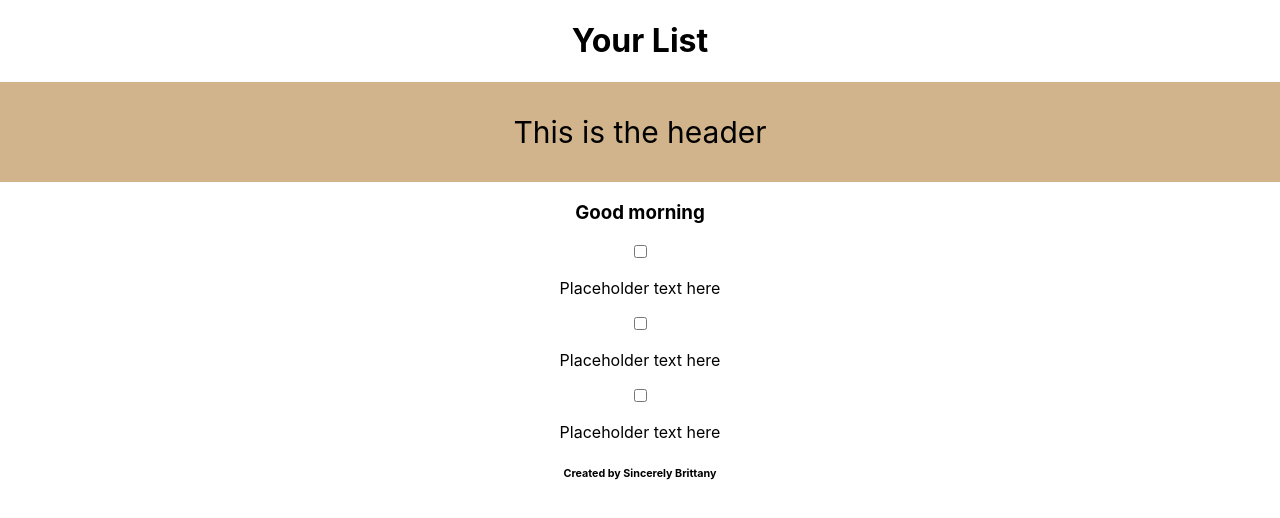
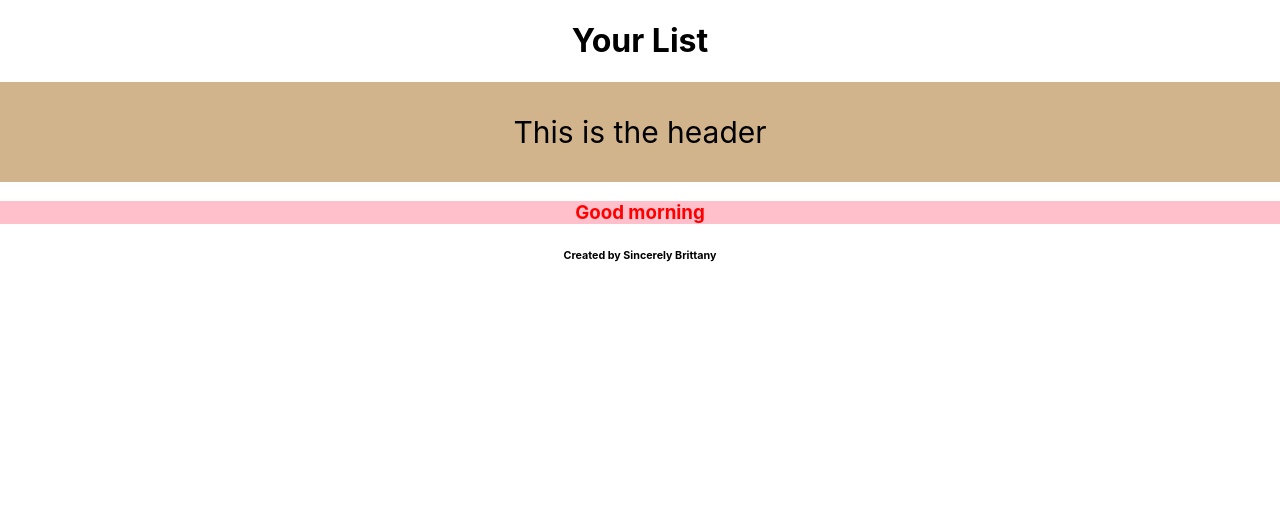
Before and after one commit to SincerelyBrittany/react-simple-todo-application, a React (Create React App) app: page / in a window 1280 px wide. Shown: the top 518 px of the page. Built offline with nearby package versions, Linux system fonts and the light colour scheme.

Commit message:
adds todo item file

```diff
--- a/src/Components/ListContainer.js
+++ b/src/Components/ListContainer.js
@@ -21,13 +21,13 @@ export default class ListContainer extends Component {
                 <li>2</li>
             </ul> */}
 
-            <h3> Good {timeOfDay} </h3>
-            <input type="checkbox"/>
+            <h3 style={{color: "red", backgroundColor: "pink"}}> Good {timeOfDay} </h3>
+            {/* <input type="checkbox"/>
             <p> Placeholder text here </p>
             <input type="checkbox"/>
             <p> Placeholder text here </p>
             <input type="checkbox"/>
-            <p> Placeholder text here </p>
+            <p> Placeholder text here </p> */}
             </div>
         )
     }
```
Also changed, not shown: src/Components/TodoItem.js (added, +12 -0 lines).
